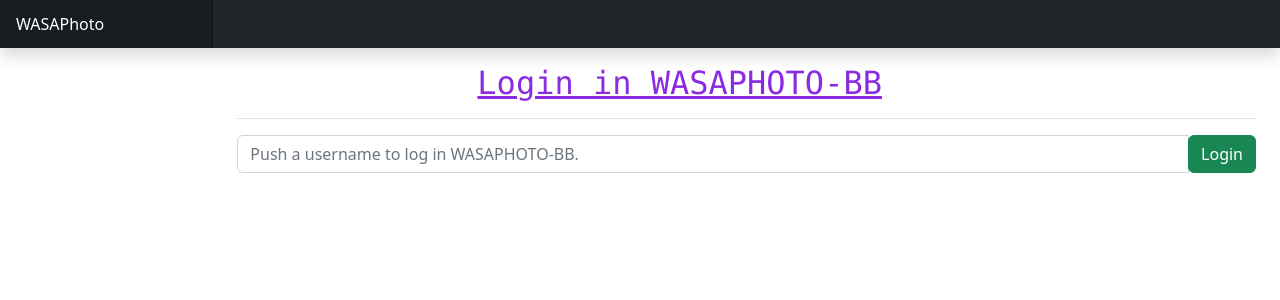
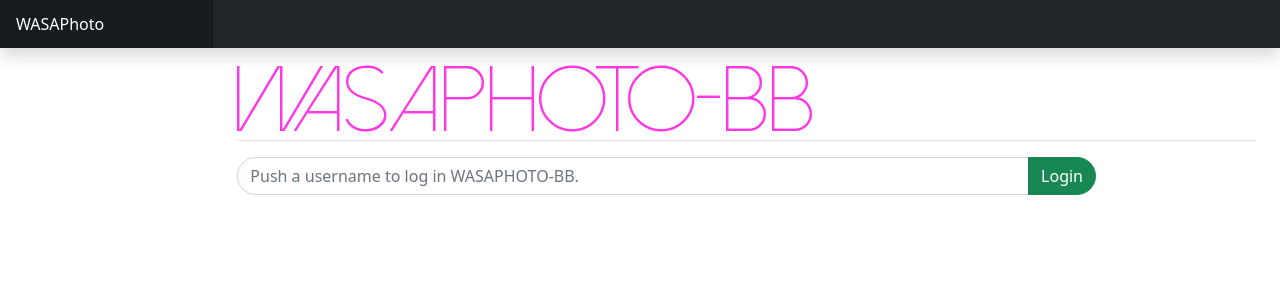
Before and after one commit to beatriceborsa/Homework1-51d57c975f20783650037e466a49c807ad0d6afe, a Vue app in the folder webui/: page /login in a window 1280 px wide. Shown: the top 300 px of the page. Built offline with nearby package versions, Linux system fonts and the light colour scheme.

Commit message:
FINITOOOOOO

```diff
--- a/webui/src/components/SplashScreen.vue
+++ b/webui/src/components/SplashScreen.vue
@@ -1,19 +1,25 @@
 <template>
     <div :class="{ loader: true, fadeout: !isLoading }">
-        WELCOME TO WASAPHOTO-BB
+        <img :src="image" />
     </div>
 </template>
 
 <script>
+import image from "../assets/logo.png"
 export default {
     name: "SplashScreen",
-    props: ["isLoading"]
+    props: ["isLoading"],
+    data() {
+        return {
+            image: image
+        }
+    },
 };
 </script>
 
 <style>
 .loader {
-    background-color: #ab639e;
+    background-color: #ffffff;
     bottom: 0;
     color: white;
     display: block;
@@ -28,7 +34,7 @@ export default {
 }
 
 .fadeout {
-    animation: fadeout 5s forwards;
+    animation: fadeout 3s forwards;
 }
 
 @keyframes fadeout {
--- a/webui/src/views/HomeView.vue
+++ b/webui/src/views/HomeView.vue
@@ -321,10 +321,7 @@ export default {
 			<input type="text" id="searchUserUsername" v-model="searchUserUsername" class="form-control"
 				placeholder="Search a user in WASAPhoto." aria-label="Recipient's username"
 				aria-describedby="basic-addon2">
-			<div class="input-group-append">
-				<button class="btn btn-primary" type="button" @click="SearchUser">Search</button>
-
-			</div>
+			<button class="btn btn-primary" type="button" @click="SearchUser">Search</button>
 		</div>
 
 		<div
@@ -350,7 +347,7 @@ export default {
 						</div>
 						<div class="d-flex justify-content-between align-items-center">
 							<p class="card-text">Likes : {{ photo.likeCount }}</p>
-							<font-awesome-icon icon="fa-solid fa-heart" />
+
 						</div>
 						<div class="d-flex justify-content-between align-items-center">
 							<p class="card-text">Comments : {{ photo.commentCount }}</p>
@@ -373,7 +370,7 @@ export default {
 									@click="openLog(photo.username, photo.id)">Comments</button>
 								<button type="button" v-if="photo.likeStatus == false" class="btn btn-primary"
 									@click="likePhoto(photo.username, photo.id)">Like
-									<font-awesome-icon icon="fa-solid fa-heart" />
+
 								</button>
 								<button type="button" v-if="photo.likeStatus == true" class="btn btn-danger"
 									@click="deleteLike(photo.username, photo.id)">Unlike</button>
@@ -389,5 +386,11 @@ export default {
 </template>
 
 <style>
+.btn {
+	border-radius: 10rem;
+}
 
+.form-control {
+	border-radius: 10rem;
+}
 </style>
--- a/webui/src/views/LoginView.vue
+++ b/webui/src/views/LoginView.vue
@@ -1,4 +1,5 @@
 <script>
+import image from "../assets/logo(1).png"
 export default {
     components: {},
     data: function () {
@@ -9,6 +10,7 @@ export default {
                 id: 0,
                 username: "",
             },
+            image: image
         }
     },
     methods: {
@@ -48,24 +50,31 @@ export default {
 <template>
         <div
             class="d-flex justify-content-between flex-wrap flex-md-nowrap align-items-center pt-3 pb-2 mb-3 border-bottom">
-        <h1 class="h2">Login in WASAPHOTO-BB</h1>
+            <img :src="image" />
         </div>
-    <div class="input-group mb-3">
+        <div class="input-group">
             <input type="text" id="username" v-model="username" class="form-control"
                 placeholder="Push a username to log in WASAPHOTO-BB." aria-label="Recipient's username"
                 aria-describedby="basic-addon2">
-        <div class="input-group-append">
                 <button class="btn btn-success" type="button" @click="doLogin">Login</button>
-        </div>
         </div>
         <ErrorMsg v-if="errormsg" :msg="errormsg"></ErrorMsg>
 </template>
 
 <style scoped>
-    .h2{
+.h2 {
     color: blueviolet;
     padding-left: 15rem;
     text-decoration-line: underline;
     font-family: "Lucida Console", "Courier New", monospace;
 }
+.btn{
+border-radius: 10rem;
+}
+.form-control{
+    border-radius: 10rem;
+}
+.input-group{
+    padding-right: 10rem;
+}
 </style>
--- a/webui/src/views/ProfileView.vue
+++ b/webui/src/views/ProfileView.vue
@@ -148,7 +148,7 @@ export default {
                     if (e.response && e.response.status === 400) {
                         this.errormsg = "Form error, please check all fields and try again. If you think that this is an error, write an e-mail to us.";
                         this.detailedmsg = null;
-                    } else if (e.response && e.response.status === 500) {
+                    } else if (e.response && e.response.status === 409) {
                         this.errormsg = "An internal error occurred. We will be notified. Please try again later.";
                         this.detailedmsg = e.toString();
                     } else {
@@ -159,7 +159,7 @@ export default {
             }
 
         },
-        async sendComment(username, photoid,comment) {
+        async sendComment(username, photoid, comment) {
             if (comment === "") {
                 this.errormsg = "Emtpy comment field."
             } else {
@@ -296,9 +296,9 @@ export default {
                         HOME
                     </RouterLink>
                     <RouterLink to="/users/:username/profile" class="nav-link" @click="userProfile">
-						<font-awesome-icon icon="fa-solid fa-user" />
-						MY PROFILE
-					</RouterLink>
+                        <font-awesome-icon icon="fa-solid fa-user" />
+                        MY PROFILE
+                    </RouterLink>
                 </li>
             </ul>
         </div>
@@ -327,9 +327,8 @@ export default {
         <input type="text" id="newUsername" v-model="newUsername" class="form-control"
             placeholder="Insert a new username for your profile..." aria-label="Recipient's username"
             aria-describedby="basic-addon2">
-        <div class="input-group-append">
-            <button class="btn btn-success" type="button" @click="changeName">Change username</button>
-        </div>
+        <button class="btn btn-success" type="button" @click="changeName">Change username</button>
+
     </div>
 
     <div
@@ -343,7 +342,7 @@ export default {
     <div class="row">
         <div class="col-md-4" v-for="photo in photoList.photos" :key="photo.id">
             <div class="card mb-4 shadow-sm">
-                <img class="card-img-top" :src=photo.file alt="Card image cap">
+                <img class="card-img-top" :src=photo.file alt="PHOTOCARD">
                 <div class="card-body">
                     <RouterLink :to="'/users/' + profile.username + '/profile'" class="nav-link">
                         <button type="button" class="btn btn-outline-primary">{{ profile.username }}</button>
@@ -360,17 +359,16 @@ export default {
                     <p class="card-text">Photo uploaded on {{ photo.date }}</p>
 
                     <div class="input-group mb-3">
-                        <input type="text" id="comment" v-model="photo.comment" class="form-control" placeholder="Comment!"
-                          aria-describedby="basic-addon2">
-                        <div class="input-group-append">
+                        <input type="text" id="comment" v-model="photo.comment" class="form-control"
+                            placeholder="Comment here." aria-describedby="basic-addon2">
                             <button class="btn btn-primary" type="button"
                                 @click="sendComment(username, photo.id, photo.comment)">Send</button>
-                        </div>
                     </div>
 
                     <div class="d-flex justify-content-between align-items-center">
                         <div class="btn-group">
-                            <button type="button" class="btn btn-dark" @click="openLog(username, photo.id)">Comments</button>
+                            <button type="button" class="btn btn-dark"
+                                @click="openLog(username, photo.id)">Comments</button>
                             <button type="button" v-if="photo.likeStatus == false" class="btn btn-primary"
                                 @click="likePhoto(username, photo.id)">Like</button>
                             <button type="button" v-if="photo.likeStatus == true" class="btn btn-danger"
@@ -388,4 +386,7 @@ export default {
 </template>
 
 <style>
+.form-control{
+    border-radius: 10rem;
+}
 </style>
```
Also changed, not shown: webui/src/assets/logo(1).png (added), webui/src/assets/logo.png (added). Lines whose indentation alone changed are shown as unchanged.
